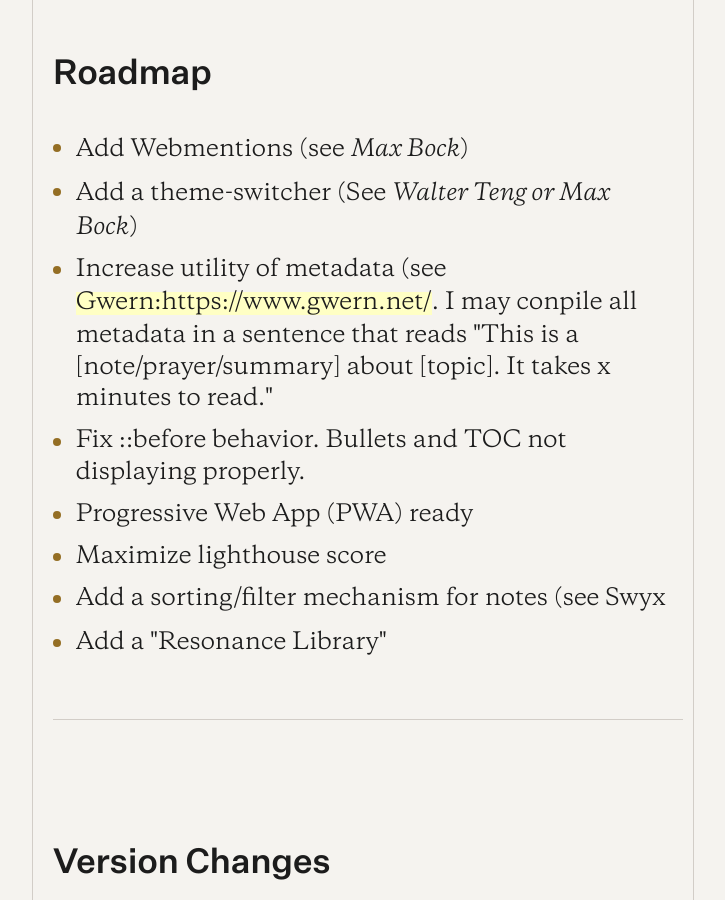
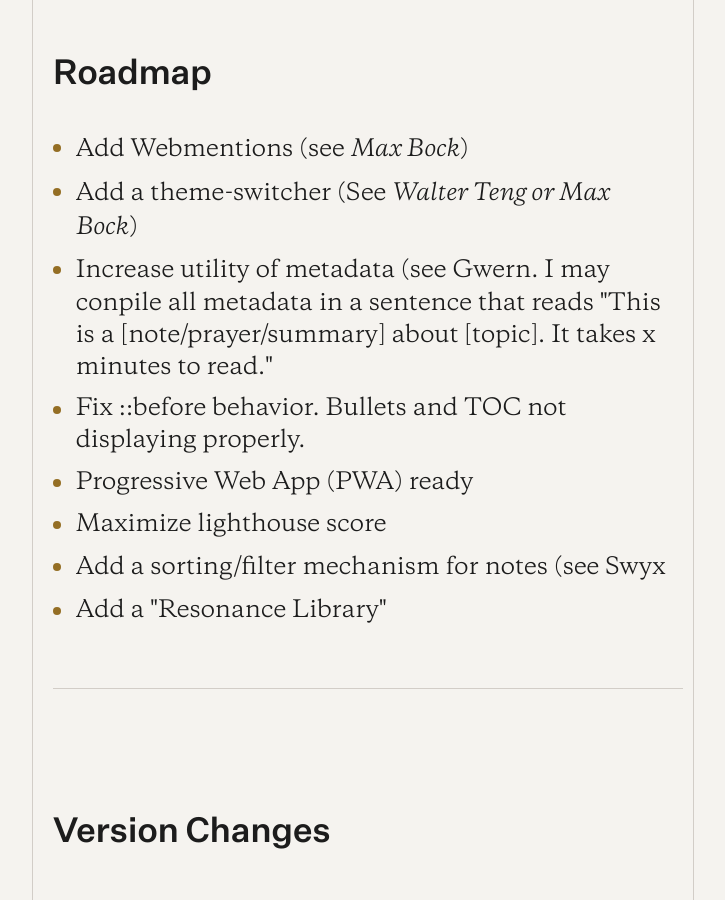
Before and after one commit to jsantiago611/digital-garden-master, a Jekyll site: the page built from _posts/2022-04-13-how-i-built-this-site.md, in a window 1280 px wide and 900 px high, scrolled down 918 px. Shown: the whole window, without its empty margins (277-1002 px from the left). Built offline with Jekyll 4.4.1, drawn with Linux system fonts in a browser that asks for light colours.

Commit message:
link fix

```diff
--- a/_posts/2022-04-13-how-i-built-this-site.md
+++ b/_posts/2022-04-13-how-i-built-this-site.md
@@ -13,7 +13,7 @@ There is also a roadmap which contains a full list of features that I plan on de
 
 - Add Webmentions (see *[[Max Bock::https://mxb.dev/blog/webmention-analytics/]]*)
 - Add a theme-switcher (See *[[Walter Teng::https://walterteng.com/garden/theme-switcher-sg/]] or [[Max Bock::https://mxb.dev/blog/color-theme-switcher/]]*)
-- Increase utility of metadata (see [[Gwern:https://www.gwern.net/]]. I may conpile all metadata in a sentence that reads "This is a [note/prayer/summary] about [topic]. It takes x minutes to read."
+- Increase utility of metadata (see [[Gwern::https://www.gwern.net/]]. I may conpile all metadata in a sentence that reads "This is a [note/prayer/summary] about [topic]. It takes x minutes to read."
 - Fix ::before behavior. Bullets and TOC not displaying properly.
 - Progressive Web App (PWA) ready
 - Maximize lighthouse score
```
